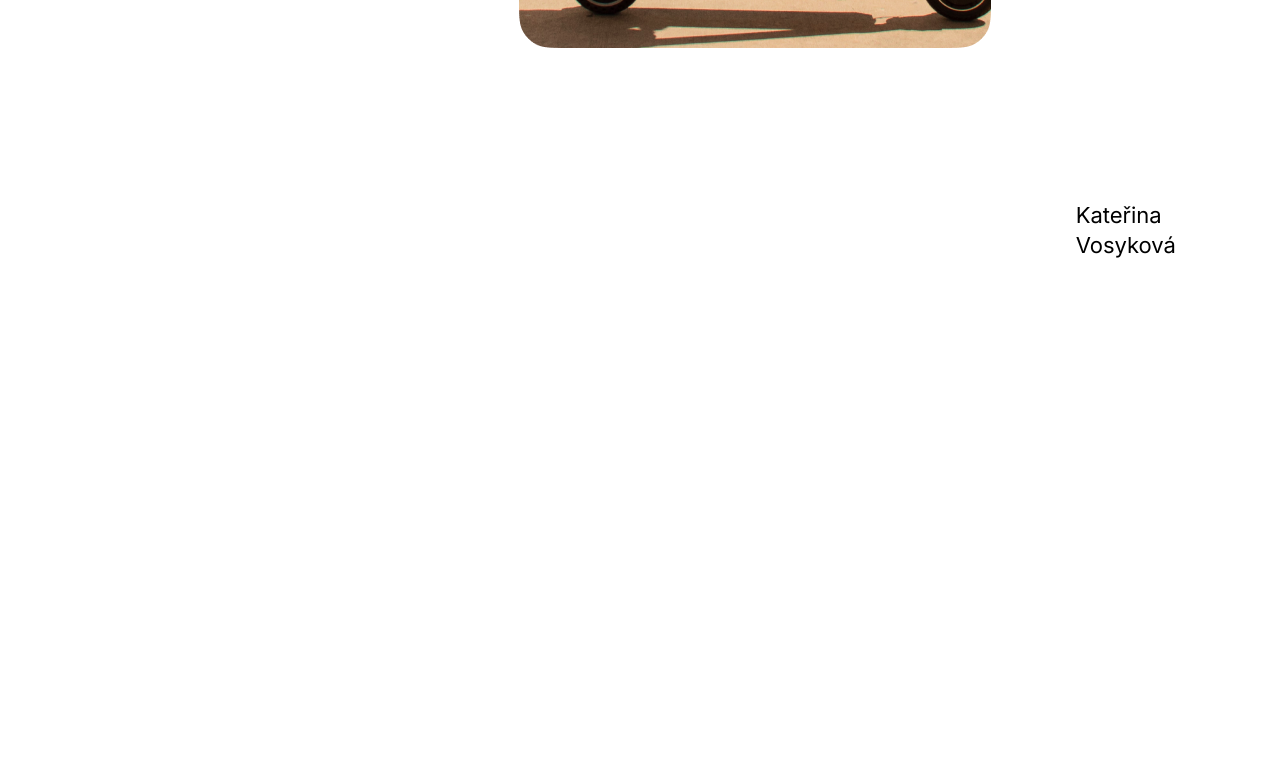
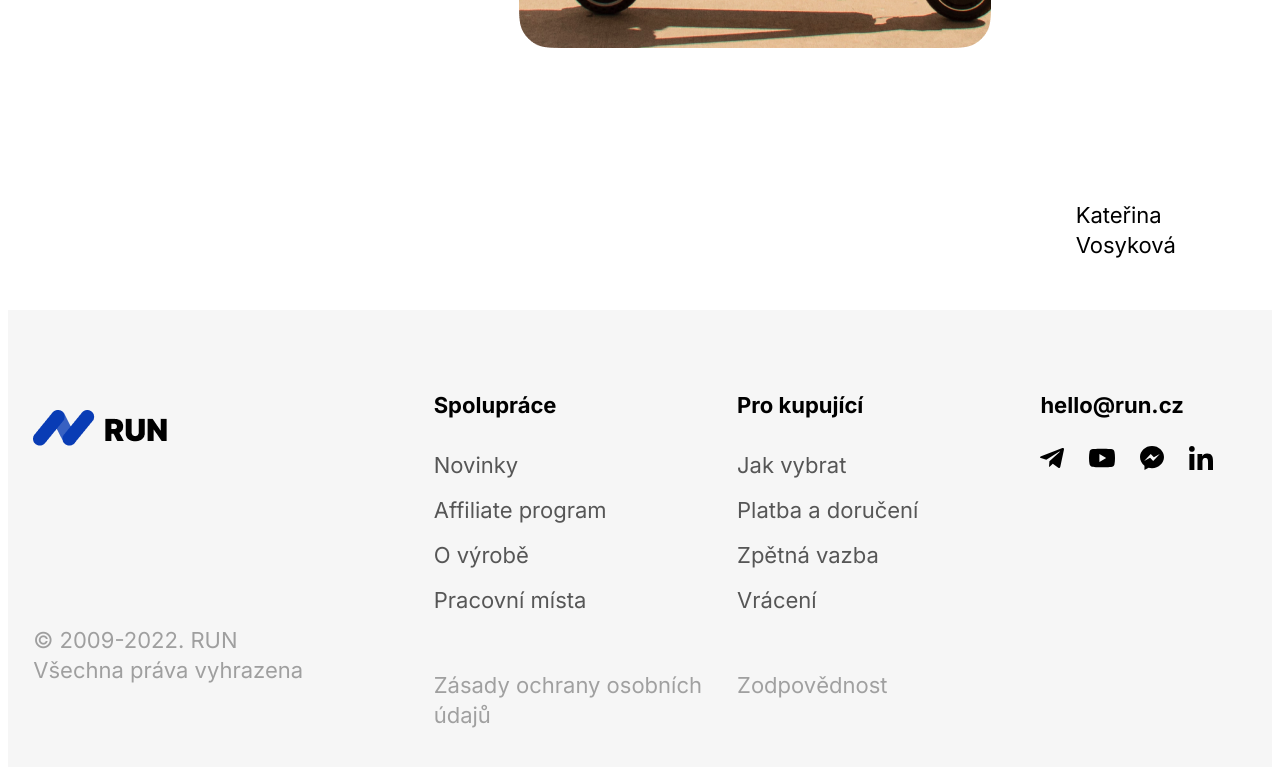
Before and after one commit to skolakodu/run, a plain HTML site: page index.html in a window 1280 px wide. Shown: the part 4194-4961 px from the top of the page. Before the commit the page ends 4512 px from the top, so only its background shows below. Drawn offline with nearby package versions, Linux system fonts and the light colour scheme.

Commit message:
Hotová hlavní verze

```diff
--- a/index.html
+++ b/index.html
@@ -297,7 +297,50 @@
             </div>
         </div>
     </section>
-    <footer class="footer"></footer>
+    <footer class="footer">
+        <div class="container">
+            <div class="footer-blocks">
+                <div class="footer-copy">
+                    <div class="footer-logo">
+                        <a href="#">
+                            <img src="img/logo.png" alt="">
+                        </a>
+                    </div>
+                    <div class="footer-mini">
+                        © 2009-2022. RUN <br>
+                        Všechna práva vyhrazena
+                    </div>
+                </div>
+                <div class="footer-pages">
+                    <h4>Spolupráce</h4>
+                    <a href="#">Novinky</a>
+                    <a href="#">Affiliate program</a>
+                    <a href="#">O výrobě</a>
+                    <a href="#">Pracovní místa</a>
+                    <a href="#" class="footer-link">Zásady ochrany osobních údajů</a>
+                </div>
+                <div class="footer-pages">
+                    <h4>Pro kupující</h4>
+                    <a href="#">Jak vybrat</a>
+                    <a href="#">Platba a doručení</a>
+                    <a href="#">Zpětná vazba</a>
+                    <a href="#">Vrácení</a>
+                    <a href="#" class="footer-link">Zodpovědnost</a>
+                </div>
+                <div class="footer-media">
+                    <div class="footer-email">
+                        <a href="mailto:hello@run.cz">hello@run.cz</a>
+                    </div>
+                    <div class="footer-socials">
+                        <a href="#"><img src="img/telegram.svg" alt=""></a>
+                        <a href="#"><img src="img/youtube.svg" alt=""></a>
+                        <a href="#"><img src="img/messenger.svg" alt=""></a>
+                        <a href="#"><img src="img/linkedin.svg" alt=""></a>
+                    </div>
+                </div>
+            </div>
+        </div>
+    </footer>
     <script src="https://code.jquery.com/jquery-3.7.0.min.js" integrity="sha256-2Pmvv0kuTBOenSvLm6bvfBSSHrUJ+3A7x6P5Ebd07/g=" crossorigin="anonymous"></script>
     <script type="text/javascript" src="//cdn.jsdelivr.net/npm/slick-carousel@1.8.1/slick/slick.min.js"></script>
     <script src="js/main.js"></script>
--- a/sass/main.sass
+++ b/sass/main.sass
@@ -304,3 +304,56 @@ body
             border-radius: 10px
             margin-right: 20px
             cursor: pointer
+
+
+.footer
+    background: #F6F6F6
+    padding: 80px 0
+    &-blocks
+        display: flex
+        justify-content: space-between
+    &-copy
+        width: 33%
+    &-pages
+        width: 25%
+        h4
+            font-size: 22px
+            line-height: 30px
+            font-weight: 700
+            margin-bottom: 30px
+            margin-top: 0
+        a
+            color: rgba(0, 0, 0, 0.65)
+            font-size: 22px
+            line-height: 30px
+            text-decoration: none
+            display: block
+            margin-bottom: 15px
+    &-link
+        margin-top: 55px
+        color: rgba(0, 0, 0, 0.35) !important
+    &-media
+        width: 17%
+    &-logo
+        margin-bottom: 175px
+        margin-top: 20px
+    &-mini
+        color: $black
+        font-size: 22px
+        line-height: 30px
+        opacity: 0.35
+    &-email
+        margin-bottom: 25px
+        a
+            font-weight: 700
+            font-size: 22px
+            line-height: 30px
+            color: $black
+            text-decoration: none
+    &-socials
+        display: flex
+        align-items: center
+        a
+            margin-right: 25px
+            display: flex
+            align-items: center
```
Also changed, not shown: css/main.css.
